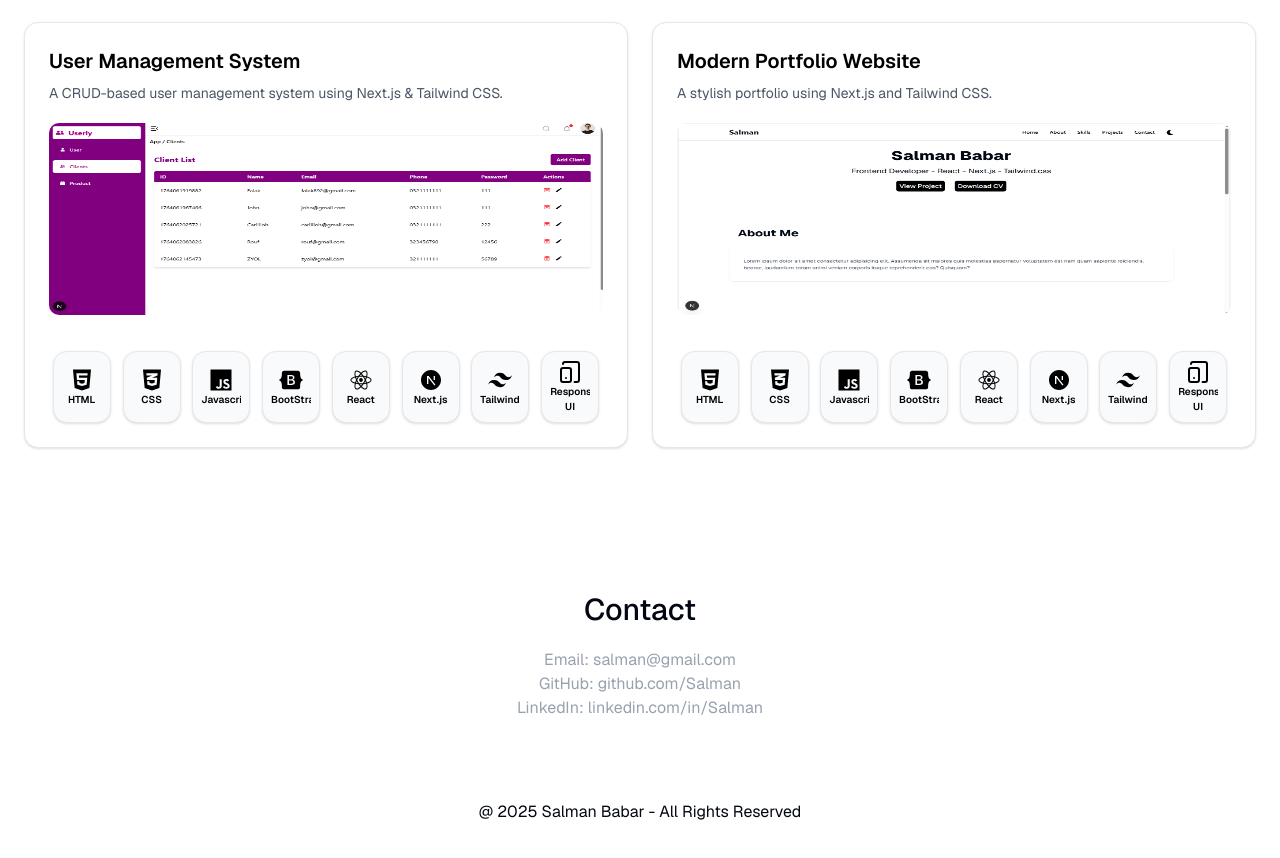
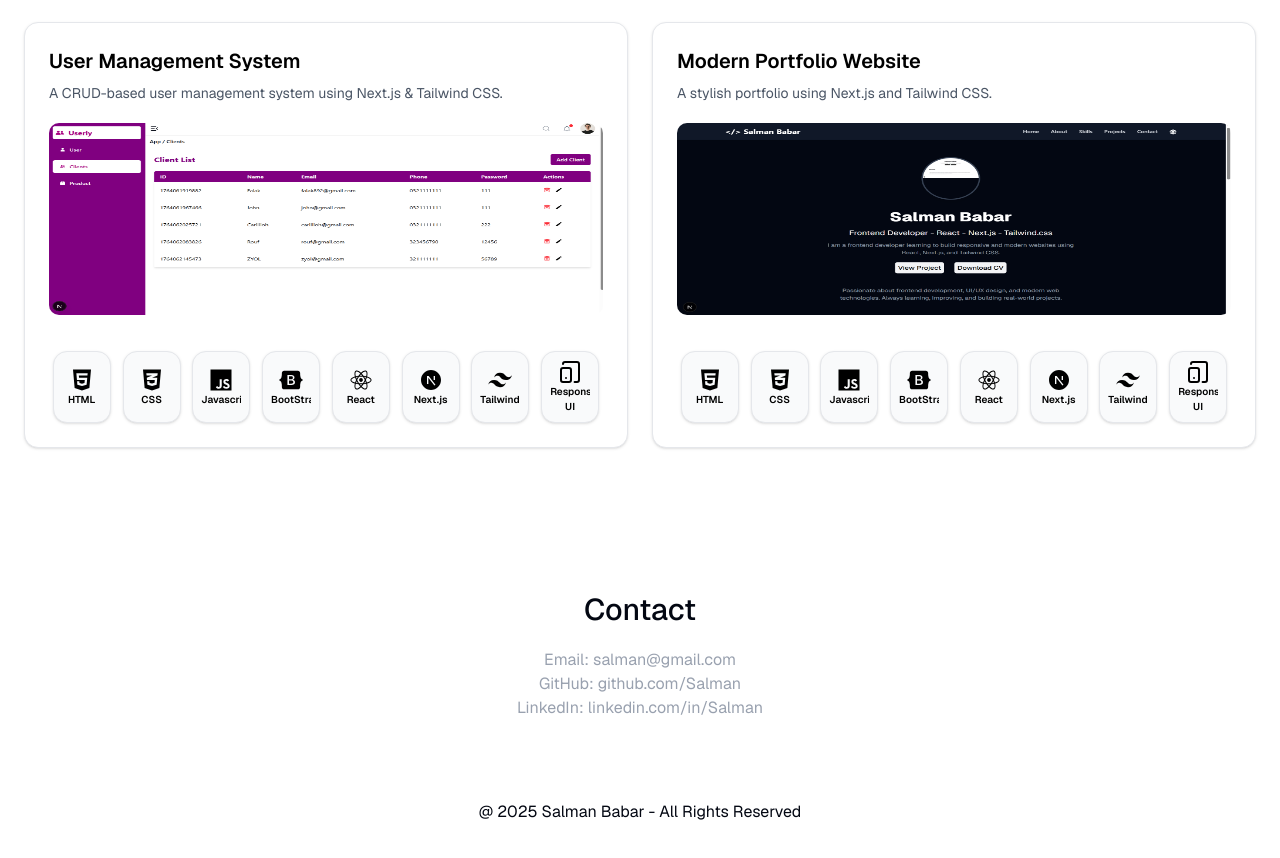
Before and after one commit to sulemanbabar92dev/Portfolio, a Next.js app: page / in a window 1280 px wide. Shown: the part 1700-2558 px from the top of the page. Built offline with nearby package versions, Linux system fonts and the light colour scheme.

Commit message:
add image

```diff
--- a/app/project/page.jsx
+++ b/app/project/page.jsx
@@ -48,7 +48,7 @@ const Project = () => {
               A stylish portfolio using Next.js and Tailwind CSS.
             </p>
             <Image
-              src="/image/portfolio.png"
+              src="/image/copy.png"
               alt="User Management System"
               width={500}
               height={300}
```
Also changed, not shown: public/image/copy.png (added).
